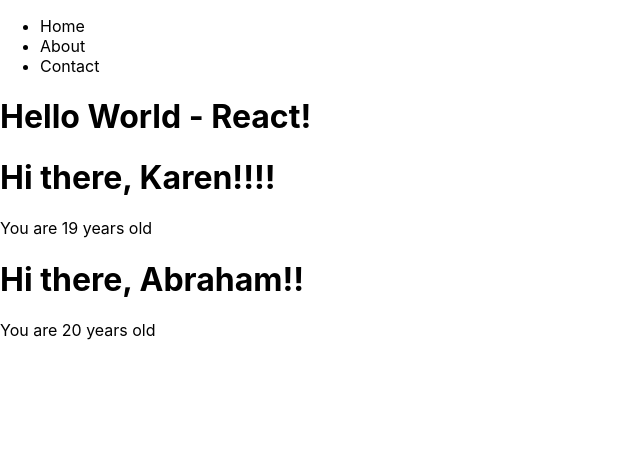
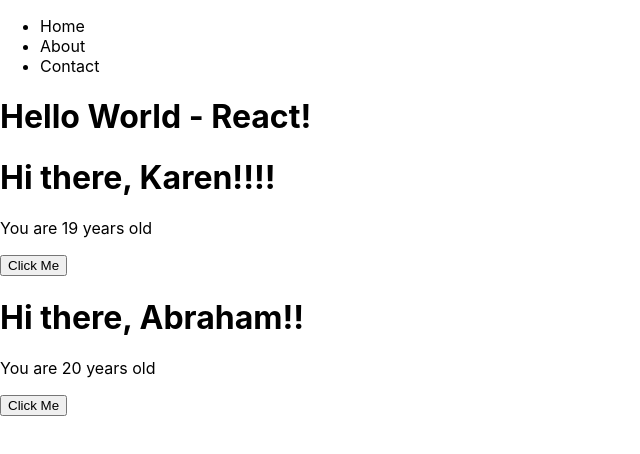
Before and after one commit to Abrahamcepedao/React-app, a React (Create React App) app: page / in a window 1280 px wide. Shown: the top 454 px of the page, without its empty margins (0-640 px from the left). Built offline with nearby package versions, Linux system fonts and the light colour scheme.

Commit message:
Added button to Greeter

```diff
--- a/src/Greeter.js
+++ b/src/Greeter.js
@@ -1,10 +1,14 @@
 import React from 'react';
 
 function Greeter({name, excitement = 1, age = "18"}){
+    const  greet=  () => {
+        alert(`Hello, ${name}!`)
+    }
     return(
         <>
             <h1>Hi there, {name}{"!".repeat(excitement)}</h1>
             <p>You are {age} years old</p>
+            <button onClick={greet()}>Click Me</button>
         </>
     )
 }
```
